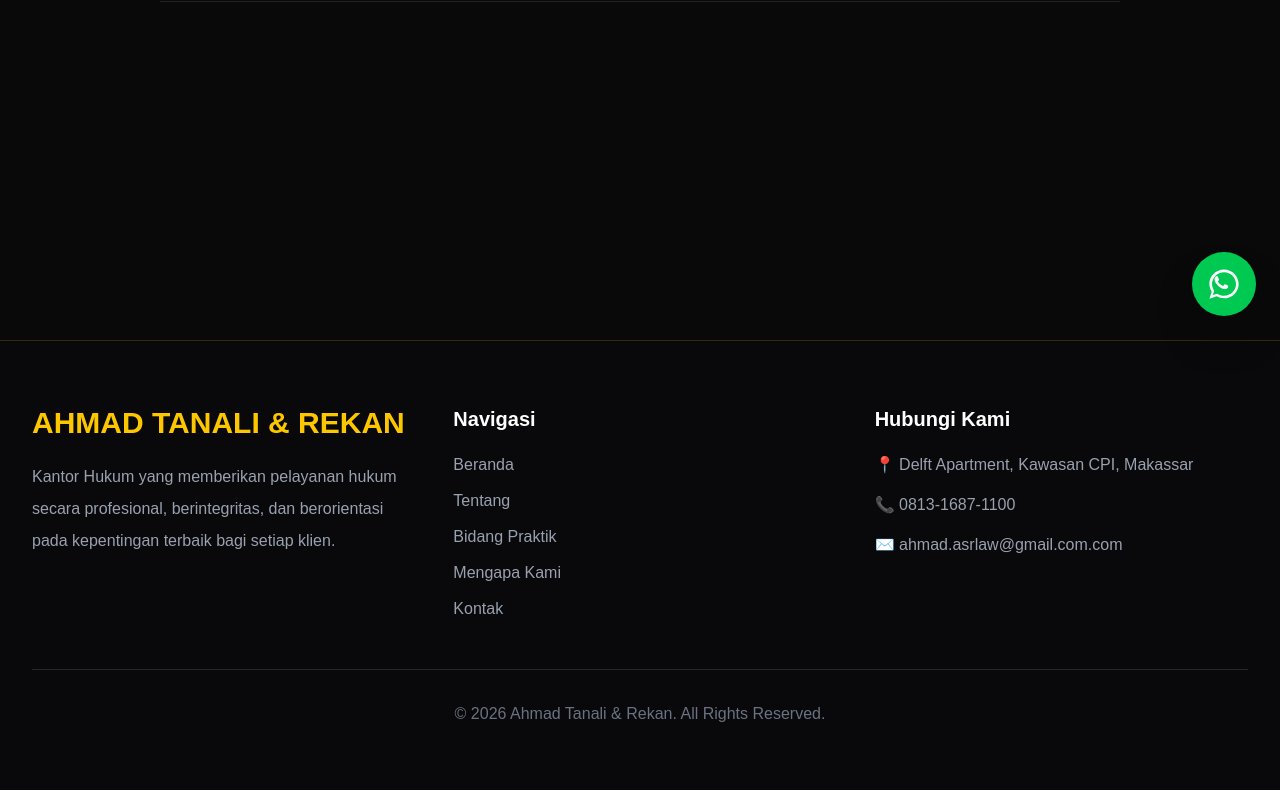
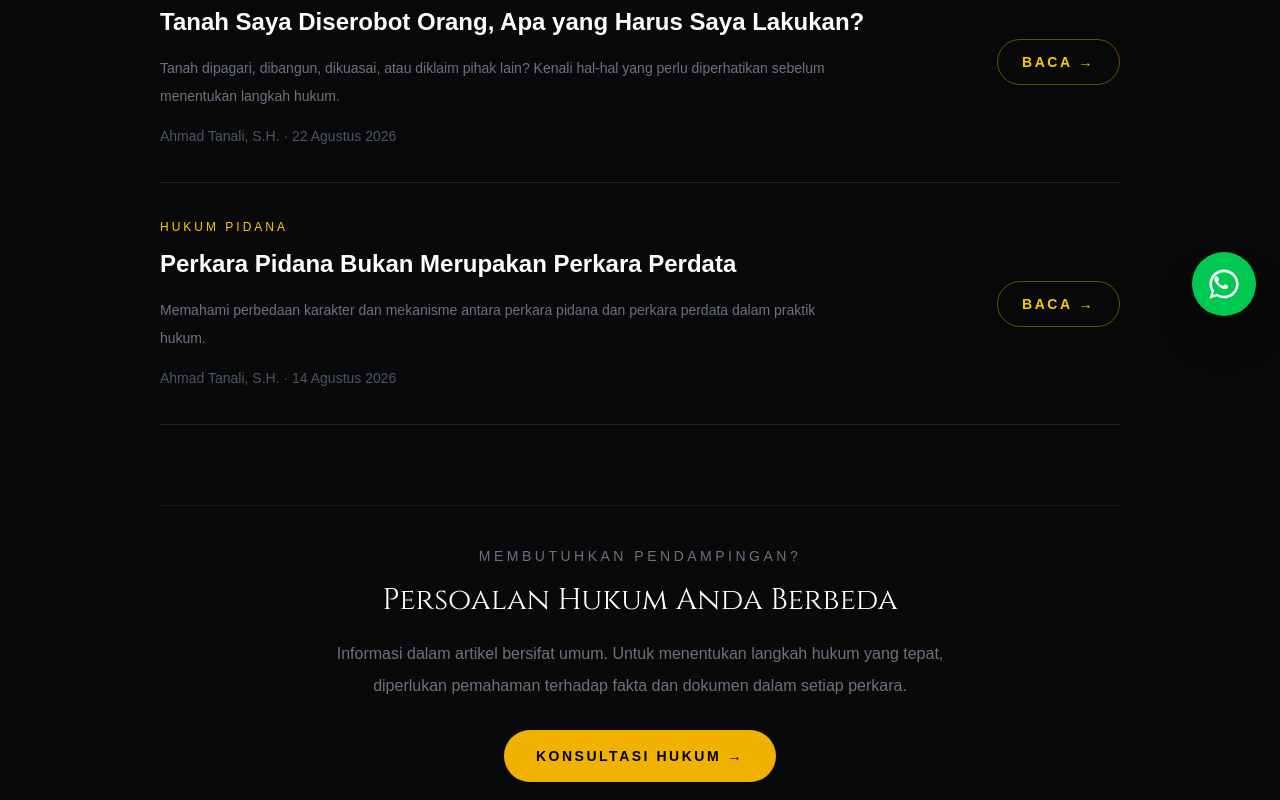
Before and after one commit to ahmadtanali/kantor-hukum, a Next.js app: page /artikel in a window 1280 px wide. Shown: the part 460-1260 px from the top of the page. Built offline with nearby package versions, Linux system fonts and the light colour scheme.

Commit message:
Update legal articles page

```diff
--- a/app/artikel/page.tsx
+++ b/app/artikel/page.tsx
@@ -1,7 +1,33 @@
+
 import Link from "next/link";
 import Navbar from "../components/Navbar";
 import Footer from "../components/Footer";
 import FloatingWhatsApp from "../components/FloatingWhatsApp";
+
+export const metadata = {
+  title: "Artikel Hukum | Ahmad Tanali & Rekan",
+  description:
+    "Wawasan dan informasi hukum mengenai sengketa tanah, perdata, pertambangan, waris, dan berbagai persoalan hukum lainnya.",
+};
+
+const articles = [
+  {
+    category: "Sengketa Tanah",
+    title: "Tanah Saya Diserobot Orang, Apa yang Harus Saya Lakukan?",
+    description:
+      "Tanah dipagari, dibangun, dikuasai, atau diklaim pihak lain? Kenali hal-hal yang perlu diperhatikan sebelum menentukan langkah hukum.",
+    date: "22 Agustus 2026",
+    href: "/artikel/tanah-diserobot-orang-apa-yang-harus-dilakukan",
+  },
+  {
+    category: "Hukum Pidana",
+    title: "Perkara Pidana Bukan Merupakan Perkara Perdata",
+    description:
+      "Memahami perbedaan karakter dan mekanisme antara perkara pidana dan perkara perdata dalam praktik hukum.",
+    date: "14 Agustus 2026",
+    href: "/artikel/perkara-pidana-bukan-merupakan-perkara-perdata",
+  },
+];
 
 export default function Artikel() {
   return (
@@ -13,6 +39,7 @@ export default function Artikel() {
 
           {/* HEADER */}
           <header className="mb-16">
+
             <p className="text-yellow-400 uppercase tracking-[0.35em] text-sm mb-4">
               Artikel Hukum
             </p>
@@ -22,40 +49,131 @@ export default function Artikel() {
             </h1>
 
             <div className="w-20 h-1 bg-yellow-500 rounded-full mt-6" />
+
+            <p className="text-gray-500 text-lg leading-8 max-w-3xl mt-8">
+              Informasi dan wawasan hukum untuk membantu Anda memahami
+              persoalan hukum sebelum menentukan langkah yang tepat.
+            </p>
+
           </header>
 
           {/* DAFTAR ARTIKEL */}
           <div className="border-t border-white/10">
 
-            {/* ARTIKEL 1 */}
-            <article className="py-8 border-b border-white/10">
-              <div className="flex flex-col md:flex-row md:items-center md:justify-between gap-6">
+            {articles.map((article) => (
+              <article
+                key={article.href}
+                className="
+                  py-9
+                  border-b
+                  border-white/10
+                  transition-all
+                  duration-300
+                  hover:bg-white/[0.02]
+                "
+              >
 
-                <div>
+                <div className="flex flex-col md:flex-row md:items-center md:justify-between gap-8">
+
+                  <div className="max-w-3xl">
+
                     <p className="text-yellow-400 text-xs uppercase tracking-[0.25em] mb-3">
-                    Hukum Pidana
+                      {article.category}
                     </p>
 
-                  <h2 className="text-white text-xl md:text-2xl font-semibold">
-                    Perkara Pidana Bukan Merupakan Perkara Perdata
+                    <h2 className="text-white text-xl md:text-2xl font-semibold leading-snug">
+                      {article.title}
                     </h2>
 
-                  <p className="text-gray-500 text-sm mt-3">
-                    Ahmad Tanali, S.H. · 14 Agustus 2026
+                    <p className="text-gray-500 text-sm leading-7 mt-4 max-w-2xl">
+                      {article.description}
                     </p>
+
+                    <p className="text-gray-600 text-sm mt-4">
+                      Ahmad Tanali, S.H. · {article.date}
+                    </p>
+
                   </div>
 
                   <Link
-                  href="/artikel/perkara-pidana-bukan-merupakan-perkara-perdata"
-                  className="text-yellow-400 text-sm font-semibold uppercase tracking-[0.18em] hover:text-white transition whitespace-nowrap"
+                    href={article.href}
+                    className="
+                      inline-flex
+                      items-center
+                      justify-center
+                      px-6
+                      py-3
+                      border
+                      border-yellow-500/40
+                      rounded-full
+                      text-yellow-400
+                      text-sm
+                      font-semibold
+                      uppercase
+                      tracking-[0.18em]
+                      hover:bg-yellow-500
+                      hover:text-black
+                      hover:border-yellow-500
+                      transition-all
+                      duration-300
+                      whitespace-nowrap
+                    "
                   >
                     Baca →
                   </Link>
 
                 </div>
+
               </article>
+            ))}
 
           </div>
+
+          {/* CTA */}
+          <section className="mt-20 pt-10 border-t border-yellow-500/10">
+
+            <div className="text-center max-w-2xl mx-auto">
+
+              <p className="text-gray-500 text-sm uppercase tracking-[0.25em]">
+                Membutuhkan Pendampingan?
+              </p>
+
+              <h2 className="font-cinzel text-2xl md:text-3xl text-white mt-4">
+                Persoalan Hukum Anda Berbeda
+              </h2>
+
+              <p className="text-gray-500 leading-8 mt-5">
+                Informasi dalam artikel bersifat umum. Untuk menentukan
+                langkah hukum yang tepat, diperlukan pemahaman terhadap
+                fakta dan dokumen dalam setiap perkara.
+              </p>
+
+              <Link
+                href="/kontak"
+                className="
+                  inline-flex
+                  mt-7
+                  px-8
+                  py-4
+                  rounded-full
+                  bg-yellow-500
+                  text-black
+                  font-bold
+                  uppercase
+                  tracking-[0.18em]
+                  text-sm
+                  transition-all
+                  duration-300
+                  hover:bg-yellow-400
+                  hover:-translate-y-1
+                "
+              >
+                Konsultasi Hukum →
+              </Link>
+
+            </div>
+
+          </section>
 
         </section>
       </main>
```
Lines whose indentation alone changed are shown as unchanged.
